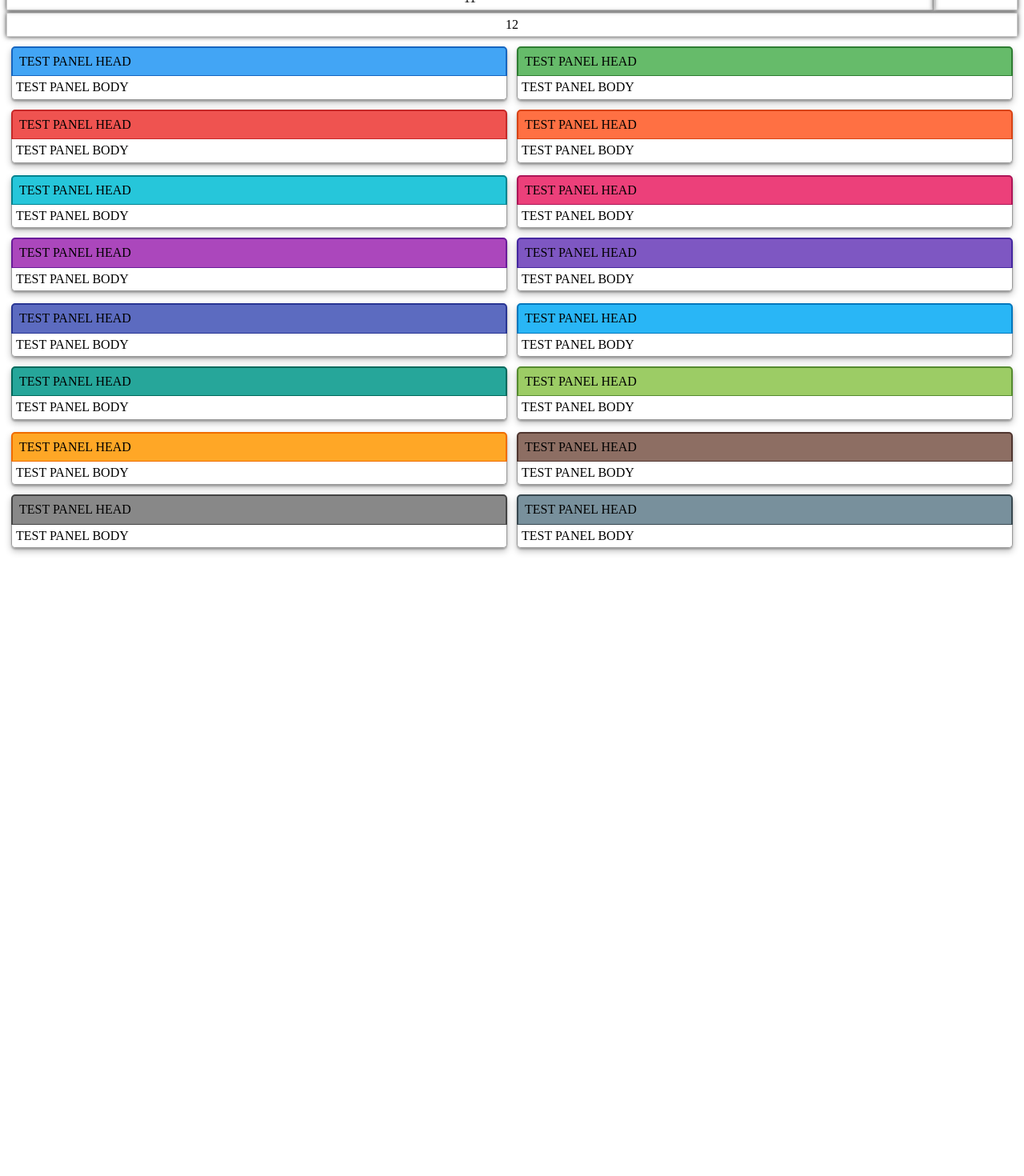
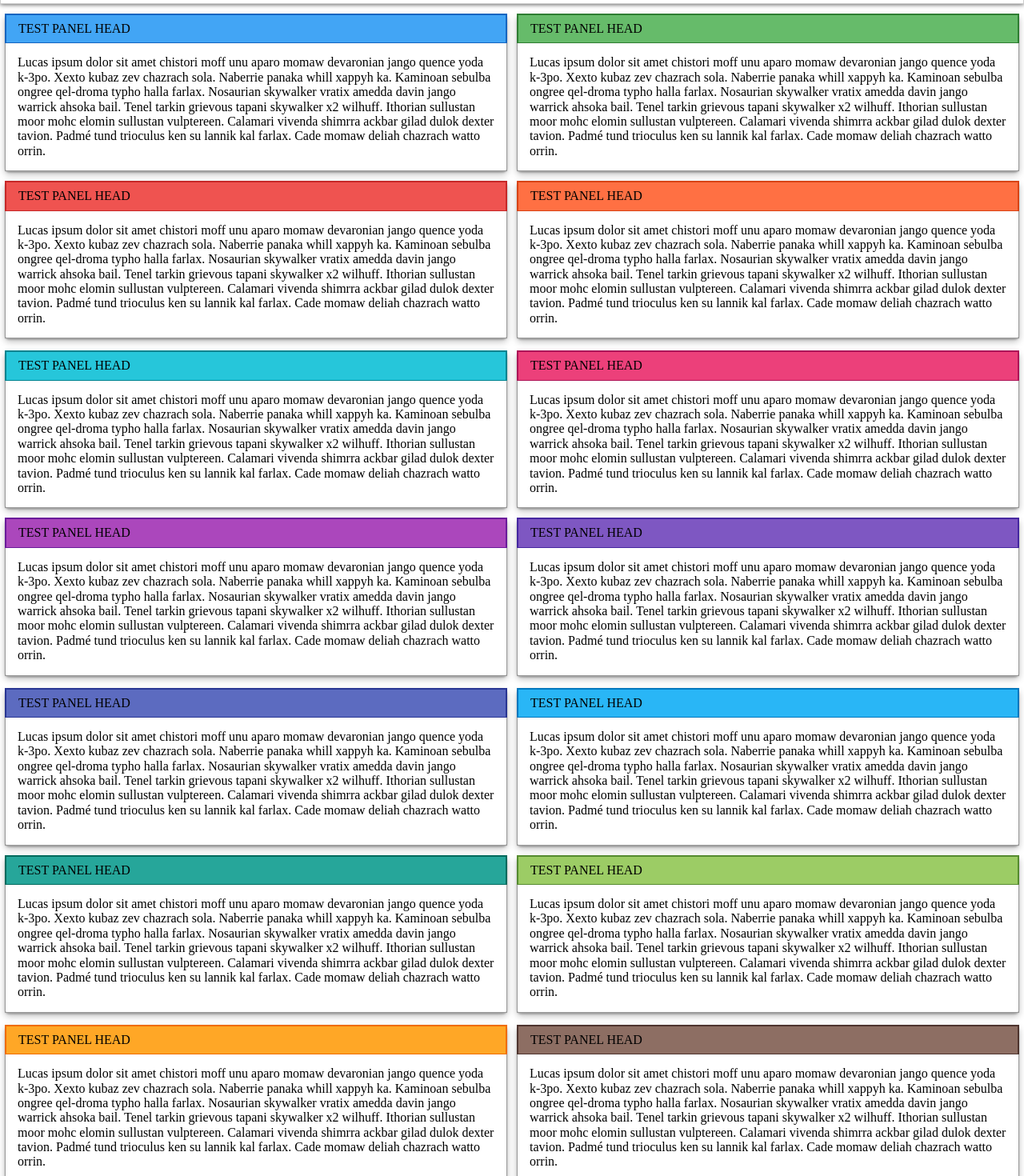
Before and after one commit to BGZStephen/bountiful-css, an Angular app: page / in a window 1280 px wide. Shown: the part 1200-2670 px from the top of the page at 80% size. Before the commit the page ends 1899 px from the top, so only its background shows below. Built offline with nearby package versions, Linux system fonts and the light colour scheme.

Commit message:
updated padding and removed border radius on panels

```diff
--- a/src/app/modules/website/modules/library/components/library-home/library-home.component.html
+++ b/src/app/modules/website/modules/library/components/library-home/library-home.component.html
@@ -137,7 +137,7 @@
         TEST PANEL HEAD
       </div>
       <div class="panel-body">
-        TEST PANEL BODY
+        <p>Lucas ipsum dolor sit amet chistori moff unu aparo momaw devaronian jango quence yoda k-3po. Xexto kubaz zev chazrach sola. Naberrie panaka whill xappyh ka. Kaminoan sebulba ongree qel-droma typho halla farlax. Nosaurian skywalker vratix amedda davin jango warrick ahsoka bail. Tenel tarkin grievous tapani skywalker x2 wilhuff. Ithorian sullustan moor mohc elomin sullustan vulptereen. Calamari vivenda shimrra ackbar gilad dulok dexter tavion. Padmé tund trioculus ken su lannik kal farlax. Cade momaw deliah chazrach watto orrin.</p>
       </div>
     </div>
     <div class="panel-6">
@@ -145,7 +145,7 @@
         TEST PANEL HEAD
       </div>
       <div class="panel-body">
-        TEST PANEL BODY
+        <p>Lucas ipsum dolor sit amet chistori moff unu aparo momaw devaronian jango quence yoda k-3po. Xexto kubaz zev chazrach sola. Naberrie panaka whill xappyh ka. Kaminoan sebulba ongree qel-droma typho halla farlax. Nosaurian skywalker vratix amedda davin jango warrick ahsoka bail. Tenel tarkin grievous tapani skywalker x2 wilhuff. Ithorian sullustan moor mohc elomin sullustan vulptereen. Calamari vivenda shimrra ackbar gilad dulok dexter tavion. Padmé tund trioculus ken su lannik kal farlax. Cade momaw deliah chazrach watto orrin.</p>
       </div>
     </div>
     <div class="panel-6">
@@ -153,7 +153,7 @@
         TEST PANEL HEAD
       </div>
       <div class="panel-body">
-        TEST PANEL BODY
+        <p>Lucas ipsum dolor sit amet chistori moff unu aparo momaw devaronian jango quence yoda k-3po. Xexto kubaz zev chazrach sola. Naberrie panaka whill xappyh ka. Kaminoan sebulba ongree qel-droma typho halla farlax. Nosaurian skywalker vratix amedda davin jango warrick ahsoka bail. Tenel tarkin grievous tapani skywalker x2 wilhuff. Ithorian sullustan moor mohc elomin sullustan vulptereen. Calamari vivenda shimrra ackbar gilad dulok dexter tavion. Padmé tund trioculus ken su lannik kal farlax. Cade momaw deliah chazrach watto orrin.</p>
       </div>
     </div>
     <div class="panel-6">
@@ -161,7 +161,7 @@
         TEST PANEL HEAD
       </div>
       <div class="panel-body">
-        TEST PANEL BODY
+        <p>Lucas ipsum dolor sit amet chistori moff unu aparo momaw devaronian jango quence yoda k-3po. Xexto kubaz zev chazrach sola. Naberrie panaka whill xappyh ka. Kaminoan sebulba ongree qel-droma typho halla farlax. Nosaurian skywalker vratix amedda davin jango warrick ahsoka bail. Tenel tarkin grievous tapani skywalker x2 wilhuff. Ithorian sullustan moor mohc elomin sullustan vulptereen. Calamari vivenda shimrra ackbar gilad dulok dexter tavion. Padmé tund trioculus ken su lannik kal farlax. Cade momaw deliah chazrach watto orrin.</p>
       </div>
     </div>
   </div>
@@ -171,7 +171,7 @@
         TEST PANEL HEAD
       </div>
       <div class="panel-body">
-        TEST PANEL BODY
+        <p>Lucas ipsum dolor sit amet chistori moff unu aparo momaw devaronian jango quence yoda k-3po. Xexto kubaz zev chazrach sola. Naberrie panaka whill xappyh ka. Kaminoan sebulba ongree qel-droma typho halla farlax. Nosaurian skywalker vratix amedda davin jango warrick ahsoka bail. Tenel tarkin grievous tapani skywalker x2 wilhuff. Ithorian sullustan moor mohc elomin sullustan vulptereen. Calamari vivenda shimrra ackbar gilad dulok dexter tavion. Padmé tund trioculus ken su lannik kal farlax. Cade momaw deliah chazrach watto orrin.</p>
       </div>
     </div>
     <div class="panel-6">
@@ -179,7 +179,7 @@
         TEST PANEL HEAD
       </div>
       <div class="panel-body">
-        TEST PANEL BODY
+        <p>Lucas ipsum dolor sit amet chistori moff unu aparo momaw devaronian jango quence yoda k-3po. Xexto kubaz zev chazrach sola. Naberrie panaka whill xappyh ka. Kaminoan sebulba ongree qel-droma typho halla farlax. Nosaurian skywalker vratix amedda davin jango warrick ahsoka bail. Tenel tarkin grievous tapani skywalker x2 wilhuff. Ithorian sullustan moor mohc elomin sullustan vulptereen. Calamari vivenda shimrra ackbar gilad dulok dexter tavion. Padmé tund trioculus ken su lannik kal farlax. Cade momaw deliah chazrach watto orrin.</p>
       </div>
     </div>
     <div class="panel-6">
@@ -187,7 +187,7 @@
         TEST PANEL HEAD
       </div>
       <div class="panel-body">
-        TEST PANEL BODY
+        <p>Lucas ipsum dolor sit amet chistori moff unu aparo momaw devaronian jango quence yoda k-3po. Xexto kubaz zev chazrach sola. Naberrie panaka whill xappyh ka. Kaminoan sebulba ongree qel-droma typho halla farlax. Nosaurian skywalker vratix amedda davin jango warrick ahsoka bail. Tenel tarkin grievous tapani skywalker x2 wilhuff. Ithorian sullustan moor mohc elomin sullustan vulptereen. Calamari vivenda shimrra ackbar gilad dulok dexter tavion. Padmé tund trioculus ken su lannik kal farlax. Cade momaw deliah chazrach watto orrin.</p>
       </div>
     </div>
     <div class="panel-6">
@@ -195,7 +195,7 @@
         TEST PANEL HEAD
       </div>
       <div class="panel-body">
-        TEST PANEL BODY
+        <p>Lucas ipsum dolor sit amet chistori moff unu aparo momaw devaronian jango quence yoda k-3po. Xexto kubaz zev chazrach sola. Naberrie panaka whill xappyh ka. Kaminoan sebulba ongree qel-droma typho halla farlax. Nosaurian skywalker vratix amedda davin jango warrick ahsoka bail. Tenel tarkin grievous tapani skywalker x2 wilhuff. Ithorian sullustan moor mohc elomin sullustan vulptereen. Calamari vivenda shimrra ackbar gilad dulok dexter tavion. Padmé tund trioculus ken su lannik kal farlax. Cade momaw deliah chazrach watto orrin.</p>
       </div>
     </div>
   </div>
@@ -205,7 +205,7 @@
         TEST PANEL HEAD
       </div>
       <div class="panel-body">
-        TEST PANEL BODY
+        <p>Lucas ipsum dolor sit amet chistori moff unu aparo momaw devaronian jango quence yoda k-3po. Xexto kubaz zev chazrach sola. Naberrie panaka whill xappyh ka. Kaminoan sebulba ongree qel-droma typho halla farlax. Nosaurian skywalker vratix amedda davin jango warrick ahsoka bail. Tenel tarkin grievous tapani skywalker x2 wilhuff. Ithorian sullustan moor mohc elomin sullustan vulptereen. Calamari vivenda shimrra ackbar gilad dulok dexter tavion. Padmé tund trioculus ken su lannik kal farlax. Cade momaw deliah chazrach watto orrin.</p>
       </div>
     </div>
     <div class="panel-6">
@@ -213,7 +213,7 @@
         TEST PANEL HEAD
       </div>
       <div class="panel-body">
-        TEST PANEL BODY
+        <p>Lucas ipsum dolor sit amet chistori moff unu aparo momaw devaronian jango quence yoda k-3po. Xexto kubaz zev chazrach sola. Naberrie panaka whill xappyh ka. Kaminoan sebulba ongree qel-droma typho halla farlax. Nosaurian skywalker vratix amedda davin jango warrick ahsoka bail. Tenel tarkin grievous tapani skywalker x2 wilhuff. Ithorian sullustan moor mohc elomin sullustan vulptereen. Calamari vivenda shimrra ackbar gilad dulok dexter tavion. Padmé tund trioculus ken su lannik kal farlax. Cade momaw deliah chazrach watto orrin.</p>
       </div>
     </div>
     <div class="panel-6">
@@ -221,7 +221,7 @@
         TEST PANEL HEAD
       </div>
       <div class="panel-body">
-        TEST PANEL BODY
+        <p>Lucas ipsum dolor sit amet chistori moff unu aparo momaw devaronian jango quence yoda k-3po. Xexto kubaz zev chazrach sola. Naberrie panaka whill xappyh ka. Kaminoan sebulba ongree qel-droma typho halla farlax. Nosaurian skywalker vratix amedda davin jango warrick ahsoka bail. Tenel tarkin grievous tapani skywalker x2 wilhuff. Ithorian sullustan moor mohc elomin sullustan vulptereen. Calamari vivenda shimrra ackbar gilad dulok dexter tavion. Padmé tund trioculus ken su lannik kal farlax. Cade momaw deliah chazrach watto orrin.</p>
       </div>
     </div>
     <div class="panel-6">
@@ -229,7 +229,7 @@
         TEST PANEL HEAD
       </div>
       <div class="panel-body">
-        TEST PANEL BODY
+        <p>Lucas ipsum dolor sit amet chistori moff unu aparo momaw devaronian jango quence yoda k-3po. Xexto kubaz zev chazrach sola. Naberrie panaka whill xappyh ka. Kaminoan sebulba ongree qel-droma typho halla farlax. Nosaurian skywalker vratix amedda davin jango warrick ahsoka bail. Tenel tarkin grievous tapani skywalker x2 wilhuff. Ithorian sullustan moor mohc elomin sullustan vulptereen. Calamari vivenda shimrra ackbar gilad dulok dexter tavion. Padmé tund trioculus ken su lannik kal farlax. Cade momaw deliah chazrach watto orrin.</p>
       </div>
     </div>
   </div>
@@ -239,7 +239,7 @@
         TEST PANEL HEAD
       </div>
       <div class="panel-body">
-        TEST PANEL BODY
+        <p>Lucas ipsum dolor sit amet chistori moff unu aparo momaw devaronian jango quence yoda k-3po. Xexto kubaz zev chazrach sola. Naberrie panaka whill xappyh ka. Kaminoan sebulba ongree qel-droma typho halla farlax. Nosaurian skywalker vratix amedda davin jango warrick ahsoka bail. Tenel tarkin grievous tapani skywalker x2 wilhuff. Ithorian sullustan moor mohc elomin sullustan vulptereen. Calamari vivenda shimrra ackbar gilad dulok dexter tavion. Padmé tund trioculus ken su lannik kal farlax. Cade momaw deliah chazrach watto orrin.</p>
       </div>
     </div>
     <div class="panel-6">
@@ -247,7 +247,7 @@
         TEST PANEL HEAD
       </div>
       <div class="panel-body">
-        TEST PANEL BODY
+        <p>Lucas ipsum dolor sit amet chistori moff unu aparo momaw devaronian jango quence yoda k-3po. Xexto kubaz zev chazrach sola. Naberrie panaka whill xappyh ka. Kaminoan sebulba ongree qel-droma typho halla farlax. Nosaurian skywalker vratix amedda davin jango warrick ahsoka bail. Tenel tarkin grievous tapani skywalker x2 wilhuff. Ithorian sullustan moor mohc elomin sullustan vulptereen. Calamari vivenda shimrra ackbar gilad dulok dexter tavion. Padmé tund trioculus ken su lannik kal farlax. Cade momaw deliah chazrach watto orrin.</p>
       </div>
     </div>
     <div class="panel-6">
@@ -255,7 +255,7 @@
         TEST PANEL HEAD
       </div>
       <div class="panel-body">
-        TEST PANEL BODY
+        <p>Lucas ipsum dolor sit amet chistori moff unu aparo momaw devaronian jango quence yoda k-3po. Xexto kubaz zev chazrach sola. Naberrie panaka whill xappyh ka. Kaminoan sebulba ongree qel-droma typho halla farlax. Nosaurian skywalker vratix amedda davin jango warrick ahsoka bail. Tenel tarkin grievous tapani skywalker x2 wilhuff. Ithorian sullustan moor mohc elomin sullustan vulptereen. Calamari vivenda shimrra ackbar gilad dulok dexter tavion. Padmé tund trioculus ken su lannik kal farlax. Cade momaw deliah chazrach watto orrin.</p>
       </div>
     </div>
     <div class="panel-6">
@@ -263,7 +263,7 @@
         TEST PANEL HEAD
       </div>
       <div class="panel-body">
-        TEST PANEL BODY
+        <p>Lucas ipsum dolor sit amet chistori moff unu aparo momaw devaronian jango quence yoda k-3po. Xexto kubaz zev chazrach sola. Naberrie panaka whill xappyh ka. Kaminoan sebulba ongree qel-droma typho halla farlax. Nosaurian skywalker vratix amedda davin jango warrick ahsoka bail. Tenel tarkin grievous tapani skywalker x2 wilhuff. Ithorian sullustan moor mohc elomin sullustan vulptereen. Calamari vivenda shimrra ackbar gilad dulok dexter tavion. Padmé tund trioculus ken su lannik kal farlax. Cade momaw deliah chazrach watto orrin.</p>
       </div>
     </div>
   </div>
--- a/src/app/styles/includes/components/_panels.scss
+++ b/src/app/styles/includes/components/_panels.scss
@@ -16,12 +16,10 @@
 }
 
 .panel-head {
-  border-top-left-radius: 5px;
-  border-top-right-radius: 5px;
   border-top: 2px;
   border-right: 2px;
   border-left: 2px;
-  padding: 8px;
+  padding: 8px 15px;
 }
 
 $colors: (
@@ -55,11 +53,9 @@ $colors: (
 }
 
 .panel-body {
-  border-bottom-left-radius: 5px;
-  border-bottom-right-radius: 5px;
   border-width: 1px;
   border-right: 1px solid #999;
   border-left: 1px solid #999;
   border-bottom: 1px solid #999;
-  padding: 5px;
+  padding: 15px;
 }
--- a/src/styles.scss
+++ b/src/styles.scss
@@ -1,3 +1,9 @@
 /* You can add global styles to this file, and also import other style files */
 
+* {
+  margin: 0;
+  padding: 0;
+  box-sizing: border-box;
+}
+
 @import './app/styles/main';
```
